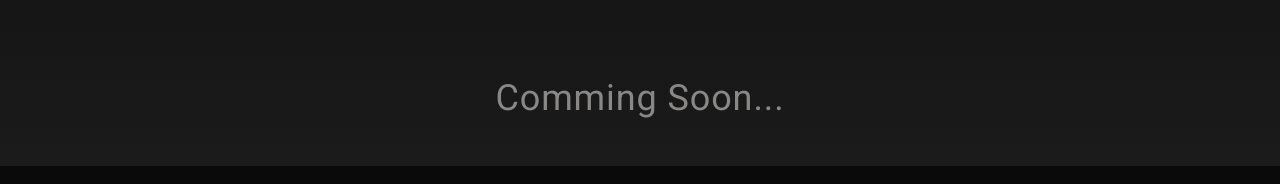
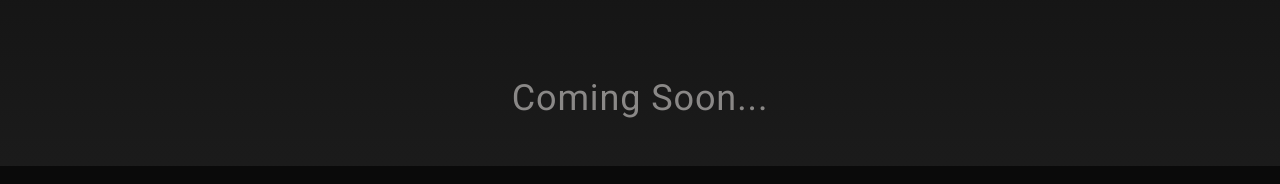
Before and after one commit to Richard-Burd/urban-footnotes-landing, a Next.js app: page /ads in a window 1280 px wide. Shown: the part 395-579 px from the top of the page. Built offline with nearby package versions, Linux system fonts and the light colour scheme; a web font is replaced by a local one.

Commit message:
typo fix

```diff
--- a/pages/ads.js
+++ b/pages/ads.js
@@ -33,7 +33,7 @@ export default function Ads() {
 
           <center>
             <div className="roboto-font pb-4 text-2xl tracking-wide text-stone-300 opacity-60 lg:pt-2 lg:text-4xl">
-              Comming Soon...
+              Coming Soon...
             </div>
           </center>
         </div>
```
